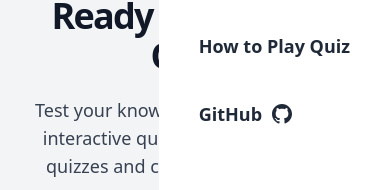
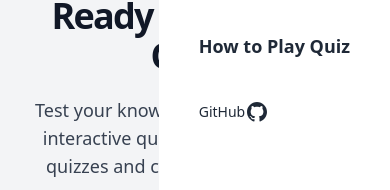
Before and after one commit to nuralam9922/Basic-Quiz-App, a React (Vite) app: page / in a window 390 px wide. Both pictures are taken after a click on the button 362 px from the left and 30 px from the top of the page. Shown: the part 208-398 px from the top of the page. Built offline with nearby package versions, Linux system fonts and the light colour scheme.

Commit message:
trying to add translator feature so user can esely solve the question by there regnal language

```diff
--- a/src/components/Navbar.jsx
+++ b/src/components/Navbar.jsx
@@ -28,7 +28,10 @@
 				>
 					How to Play Quiz
 				</div>
-				<a className="text-sm font-medium hover:underline underline-offset-4 cursor-pointer flex items-center">
+				<a
+					href="https://github.com/nuralam9922/Basic-Quiz-App"
+					className="text-sm font-medium hover:underline underline-offset-4 cursor-pointer flex items-center"
+				>
 					GitHub
 					<svg xmlns="http://www.w3.org/2000/svg" width={24} height={24} viewBox="0 0 24 24" fill="currentColor">
 						<path d="M12.001 2C6.47598 2 2.00098 6.475 2.00098 12C2.00098 16.425 4.86348 20.1625 8.83848 21.4875C9.33848 21.575 9.52598 21.275 9.52598 21.0125C9.52598 20.775 9.51348 19.9875 9.51348 19.15C7.00098 19.6125 6.35098 18.5375 6.15098 17.975C6.03848 17.6875 5.55098 16.8 5.12598 16.5625C4.77598 16.375 4.27598 15.9125 5.11348 15.9C5.90098 15.8875 6.46348 16.625 6.65098 16.925C7.55098 18.4375 8.98848 18.0125 9.56348 17.75C9.65098 17.1 9.91348 16.6625 10.201 16.4125C7.97598 16.1625 5.65098 15.3 5.65098 11.475C5.65098 10.3875 6.03848 9.4875 6.67598 8.7875C6.57598 8.5375 6.22598 7.5125 6.77598 6.1375C6.77598 6.1375 7.61348 5.875 9.52598 7.1625C10.326 6.9375 11.176 6.825 12.026 6.825C12.876 6.825 13.726 6.9375 14.526 7.1625C16.4385 5.8625 17.276 6.1375 17.276 6.1375C17.826 7.5125 17.476 8.5375 17.376 8.7875C18.0135 9.4875 18.401 10.375 18.401 11.475C18.401 15.3125 16.0635 16.1625 13.8385 16.4125C14.201 16.725 14.5135 17.325 14.5135 18.2625C14.5135 19.6 14.501 20.675 14.501 21.0125C14.501 21.275 14.6885 21.5875 15.1885 21.4875C19.259 20.1133 21.9999 16.2963 22.001 12C22.001 6.475 17.526 2 12.001 2Z"></path>
@@ -58,10 +61,15 @@
 					How to Play Quiz
 				</Link>
 				<div className="flex items-center text-lg font-semibold text-gray-800 hover:text-blue-600">
-					<span>GitHub</span>
-					<svg xmlns="http://www.w3.org/2000/svg" width={24} height={24} viewBox="0 0 24 24" fill="currentColor" className="ml-2">
-						<path d="M12 2C6.47598 2 2.00098 6.475 2.00098 12C2.00098 16.425 4.86348 20.1625 8.83848 21.4875C9.33848 21.575 9.52598 21.275 9.52598 21.0125C9.52598 20.775 9.51348 19.9875 9.51348 19.15C7.00098 19.6125 6.35098 18.5375 6.15098 17.975C6.03848 17.6875 5.55098 16.8 5.12598 16.5625C4.77598 16.375 4.27598 15.9125 5.11348 15.9C5.90098 15.8875 6.46348 16.625 6.65098 16.925C7.55098 18.4375 8.98848 18.0125 9.56348 17.75C9.65098 17.1 9.91348 16.6625 10.201 16.4125C7.97598 16.1625 5.65098 15.3 5.65098 11.475C5.65098 10.3875 6.03848 9.4875 6.67598 8.7875C6.57598 8.5375 6.22598 7.5125 6.77598 6.1375C6.77598 6.1375 7.61348 5.875 9.52598 7.1625C10.326 6.9375 11.176 6.825 12.026 6.825C12.876 6.825 13.726 6.9375 14.526 7.1625C16.4385 5.8625 17.276 6.1375 17.276 6.1375C17.826 7.5125 17.476 8.5375 17.376 8.7875C18.0135 9.4875 18.401 10.375 18.401 11.475C18.401 15.3125 16.0635 16.1625 13.8385 16.4125C14.201 16.725 14.5135 17.325 14.5135 18.2625C14.5135 19.6 14.501 20.675 14.501 21.0125C14.501 21.275 14.6885 21.5875 15.1885 21.4875C19.259 20.1133 21.9999 16.2963 22.001 12C22.001 6.475 17.526 2 12 2Z" />
-					</svg>
+					<a
+						href="https://github.com/nuralam9922/Basic-Quiz-App"
+						className="text-sm font-medium hover:underline underline-offset-4 cursor-pointer flex items-center"
+					>
+						GitHub
+						<svg xmlns="http://www.w3.org/2000/svg" width={24} height={24} viewBox="0 0 24 24" fill="currentColor">
+							<path d="M12.001 2C6.47598 2 2.00098 6.475 2.00098 12C2.00098 16.425 4.86348 20.1625 8.83848 21.4875C9.33848 21.575 9.52598 21.275 9.52598 21.0125C9.52598 20.775 9.51348 19.9875 9.51348 19.15C7.00098 19.6125 6.35098 18.5375 6.15098 17.975C6.03848 17.6875 5.55098 16.8 5.12598 16.5625C4.77598 16.375 4.27598 15.9125 5.11348 15.9C5.90098 15.8875 6.46348 16.625 6.65098 16.925C7.55098 18.4375 8.98848 18.0125 9.56348 17.75C9.65098 17.1 9.91348 16.6625 10.201 16.4125C7.97598 16.1625 5.65098 15.3 5.65098 11.475C5.65098 10.3875 6.03848 9.4875 6.67598 8.7875C6.57598 8.5375 6.22598 7.5125 6.77598 6.1375C6.77598 6.1375 7.61348 5.875 9.52598 7.1625C10.326 6.9375 11.176 6.825 12.026 6.825C12.876 6.825 13.726 6.9375 14.526 7.1625C16.4385 5.8625 17.276 6.1375 17.276 6.1375C17.826 7.5125 17.476 8.5375 17.376 8.7875C18.0135 9.4875 18.401 10.375 18.401 11.475C18.401 15.3125 16.0635 16.1625 13.8385 16.4125C14.201 16.725 14.5135 17.325 14.5135 18.2625C14.5135 19.6 14.501 20.675 14.501 21.0125C14.501 21.275 14.6885 21.5875 15.1885 21.4875C19.259 20.1133 21.9999 16.2963 22.001 12C22.001 6.475 17.526 2 12.001 2Z"></path>
+						</svg>
+					</a>
 				</div>
 			</div>
 
--- a/src/components/Timer.jsx
+++ b/src/components/Timer.jsx
@@ -2,8 +2,11 @@
 import { useEffect } from 'react';
 import { useRef } from 'react';
 import { useState } from 'react';
+import { useNavigate } from 'react-router-dom';
 
 function Timer({ formData }) {
+	const navigate = useNavigate();
+
 	const [timeLeft, setTimeLeft] = useState();
 	const timerRef = useRef(null);
 	const minutes = Math.floor(timeLeft / 60);
@@ -15,6 +18,7 @@
 			setTimeLeft((prevTimeLeft) => {
 				if (prevTimeLeft <= 1) {
 					clearInterval(intervalId);
+					navigate('/result');
 					return 0; // Ensure it doesn't go negative
 				} else {
 					return prevTimeLeft - 1;
--- a/src/pages/Home.jsx
+++ b/src/pages/Home.jsx
@@ -35,7 +35,7 @@
 									Get Started
 								</Link>
 								<Link
-									to="#"
+									to="https://github.com/nuralam9922/Basic-Quiz-App"
 									className="w-full flex items-center justify-center h-12 px-6 text-lg font-medium text-gray-900 bg-white border border-gray-200 rounded-md shadow-md hover:bg-gray-100 focus:outline-none focus:ring focus:ring-gray-300"
 								>
 									view source code
--- a/src/pages/Quiz.jsx
+++ b/src/pages/Quiz.jsx
@@ -18,6 +18,8 @@
 
 	const progressWidth = quizProgressRef?.current?.clientWidth / formData.totalQuestion;
 
+	const [select, setSelect] = useState(true);
+
 	// / Check if the form data is not available and redirect to the form page
 	useEffect(() => {
 		if (Object.keys(formData).length === 0) {
@@ -31,7 +33,7 @@
 
 	useEffect(() => {
 		setCurrentQUestion(questions[questionNumber - 1]);
-		console.log(questionNumber);
+
 		// setOptions(currentQUestion?.incorrectAnswers.map((item) => item));
 	}, [questionNumber]);
 
@@ -41,13 +43,13 @@
 			item.classList.remove('bg-gray-300');
 		});
 
+		setSelect(true);
 		if (formData.totalQuestion > questionNumber) {
 			setQuestionNumber((prev) => prev + 1);
 		}
-
 	};
 
-	const handelPrevQuestion = () => {
+	const handelPrevQuestion = (e) => {
 		// reset previous selected box
 		document.querySelectorAll('.multipleQuestion').forEach((item, i) => {
 			item.classList.remove('bg-gray-300');
@@ -58,6 +60,7 @@
 		}
 	};
 
+	// console.log(select);
 	const handleAnswerClick = (answer, index) => {
 		// This logic is created to assist me in interacting with ChatGPT.
 		const existingQuestionIndex = userAnswer.findIndex((item) => item?.question === currentQUestion?.question);
@@ -78,6 +81,7 @@
 				},
 			]);
 		}
+		setSelect(false);
 
 		// Update the style of the clicked answer box to indicate selection
 		document.querySelectorAll('.multipleQuestion').forEach((item, i) => {
@@ -157,15 +161,21 @@
 					</button>
 					{formData.totalQuestion === questionNumber ? (
 						<button
+							disabled={select}
 							onClick={() => navigate('/result')}
-							className="px-4 py-2 bg-[#cb8e89] text-white font-bold rounded-lg hover:bg-[#a35f59] focus:outline-none focus:ring"
+							className={`px-4 py-2 text-white font-bold rounded-lg focus:outline-none focus:ring ${
+								select ? 'bg-[#dba6a0] cursor-not-allowed' : 'bg-[#cb8e89] hover:bg-[#a35f59]'
+							}`}
 						>
 							Submit
 						</button>
 					) : (
 						<button
 							onClick={handelNextQuestion}
-							className="px-4 py-2 bg-[#cb8e89] text-white font-bold rounded-lg hover:bg-[#a35f59] focus:outline-none focus:ring"
+							disabled={select}
+							className={`px-4 py-2 text-white font-bold rounded-lg focus:outline-none focus:ring ${
+								select ? 'bg-[#dba6a0] cursor-not-allowed' : 'bg-[#cb8e89] hover:bg-[#a35f59]'
+							}`}
 						>
 							Next
 						</button>
```
